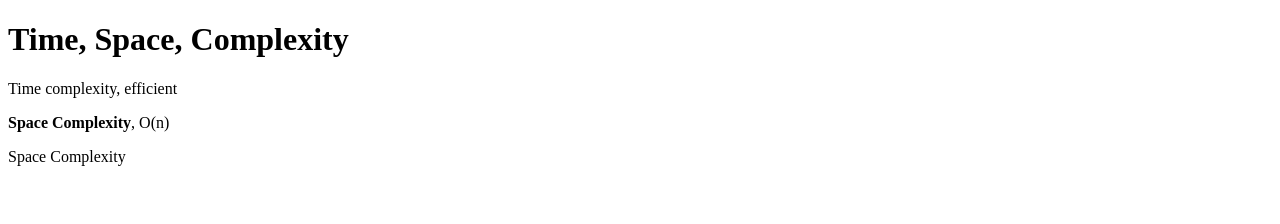
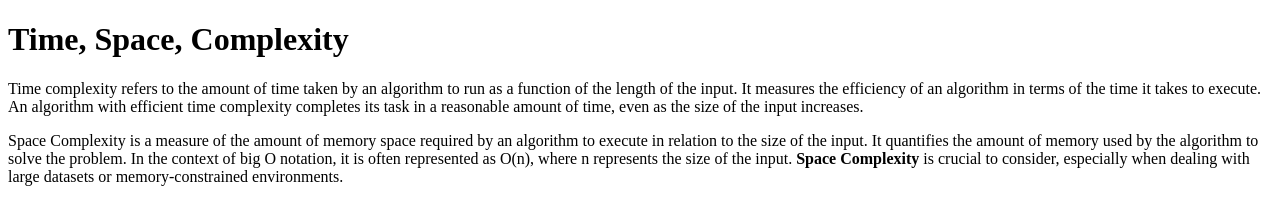
Before and after one commit to acciojob/time-and-space-complexity-hamuzah, a website: page main.html in a window 1280 px wide. Drawn offline with Linux system fonts and the light colour scheme.

Commit message:
created a submission

```diff
--- a/main.html
+++ b/main.html
@@ -8,12 +8,14 @@
 
 <body>
 
-  <h1>Time, Space, Complexity</h1>
+ <h1>Time, Space, Complexity</h1>
 
-<p>Time complexity, efficient</p>
-<p><b>Space Complexity</b>, O(n)</p>
-<p>Space Complexity</p>
+<p>Time complexity refers to the amount of time taken by an algorithm to run as a function of the length of the input. It measures the efficiency of an algorithm in terms of the time it takes to execute. An algorithm with efficient time complexity completes its task in a reasonable amount of time, even as the size of the input increases.</p>
 
+<p>Space Complexity is a measure of the amount of memory space required
+	by an algorithm to execute in relation to the size of the input.
+	It quantifies the amount of memory used by the algorithm to solve the problem.
+	In the context of big O notation, it is often represented as O(n), where n represents the size of the input. <b>Space Complexity</b> is crucial to consider, especially when dealing with large datasets or memory-constrained environments.</p>
 
 	<!-- the entire body must be written by student -->
     <script type="text/javascript" src="./script.js">
```
